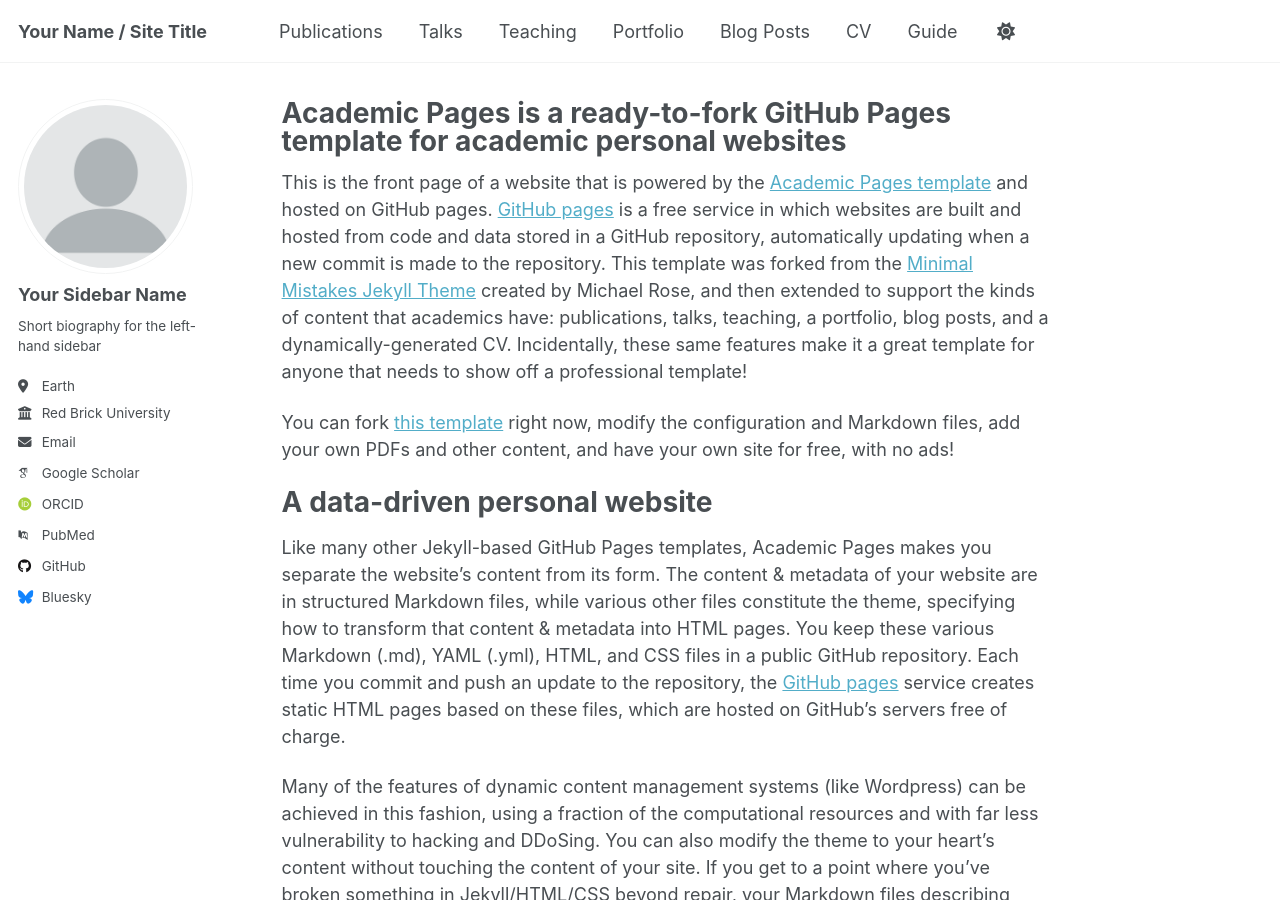
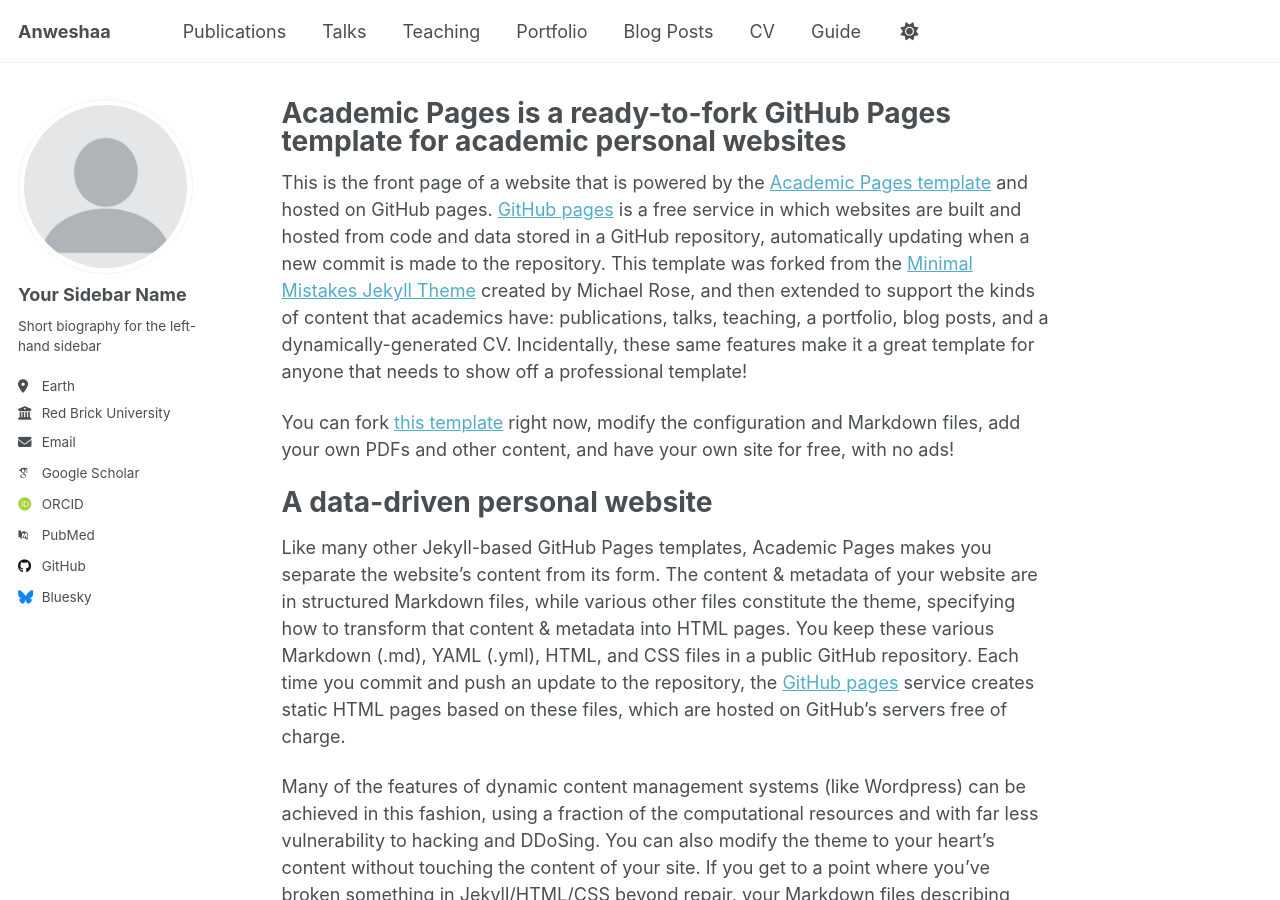
Before and after one commit to anwesha15/anwesha15.github.io, a Jekyll site: the page built from _pages/about.md, in a window 1280 px wide and 900 px high. Built offline with Jekyll 4.4.1, drawn with Linux system fonts in a browser that asks for light colours; some web fonts are replaced; a script that is not in the unit is left out.

Commit message:
Update _config.yml

```diff
--- a/_config.yml
+++ b/_config.yml
@@ -9,7 +9,7 @@
 # Basic Site Settings
 locale                   : "en-US"
 site_theme               : "default"
-title                    : "Your Name / Site Title"
+title                    : "Anweshaa"
 title_separator          : "-"
 name                     : &name "Your Name"
 description              : &description "personal description"
```
